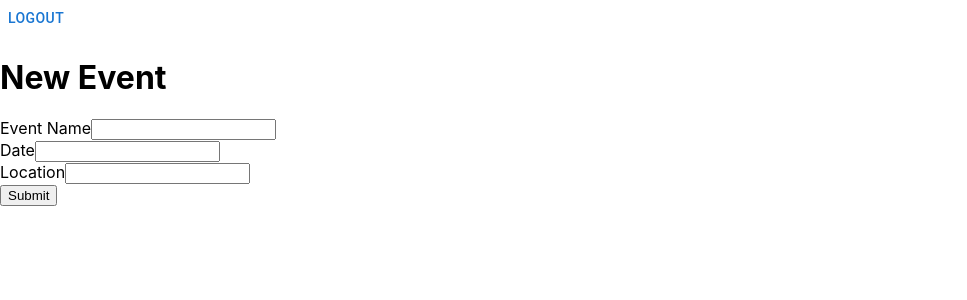
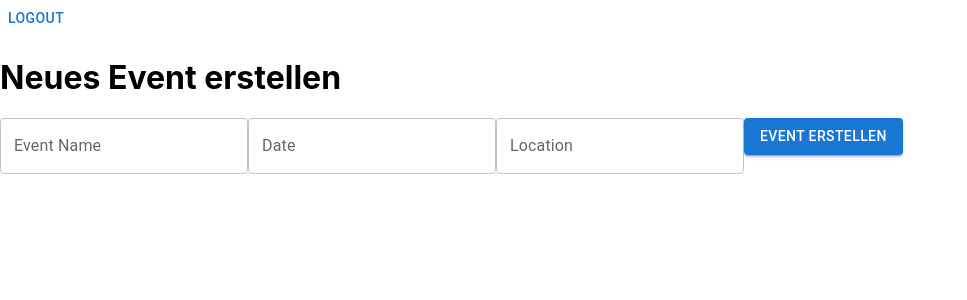
Before and after one commit to SairamVijayakumar19/PLJ2023_uek223_team4_event_frontend, a React (Create React App) app in the folder frontend/: page /addevent in a window 1280 px wide. Shown: the top 300 px of the page, without its empty margins (0-967 px from the left). Built offline with nearby package versions, Linux system fonts and the light colour scheme; no server answers; sample sign-in values are in the browser's storage.

Commit message:
added eventUpdate function

```diff
--- a/frontend/src/Router/Router.tsx
+++ b/frontend/src/Router/Router.tsx
@@ -41,6 +41,9 @@ const Router = () => {
           <PrivateRoute authorities={[]} element={<Eventpage />}></PrivateRoute>
         }
       />
+      <Route
+        path="/editevent/:eventId" element={
+        <PrivateRoute authorities={[]} element={<EventForm />}></PrivateRoute>} />
 
 
       <Route
--- a/frontend/src/components/molecules/UserForm/EventForm.tsx
+++ b/frontend/src/components/molecules/UserForm/EventForm.tsx
@@ -1,83 +1,111 @@
-import { useFormik } from "formik";
-import { useNavigate, useParams } from "react-router-dom";
-import EventService from "../../../Services/EventService";
+import React, { useState, useEffect } from 'react';
+import { useParams, useNavigate } from 'react-router-dom';
+import { Box, Button, TextField } from '@mui/material';
+import { useFormik } from 'formik';
+import { object, string } from 'yup';
+import EventService from '../../../Services/EventService';
+import { createEventData, eventData } from '../../../types/models/Event.model';
 
 export default function EventForm() {
-  const { EventId } = useParams();
+  const { eventId } = useParams();
+  const navigate = useNavigate();
 
-  const navigate = useNavigate();
+  const [event, setEvent] = useState<eventData>({
+    id: '',
+    eventName: '',
+    date: '',
+    location: '',
+  });
+
 
   const formik = useFormik({
     initialValues: {
-      eventName: '',
-      date: '',
-      location: '',
+      id: event.id,
+      eventName: event.eventName,
+      date: event.date,
+      location: event.location,
     },
-
-    onSubmit: (values) => {
-      handleSubmit(values.eventName, values.date, values.location);
+    validationSchema: object({
+      eventName: string().required().min(2).max(50),
+      date: string().required(),
+      location: string().required(),
+    }),
+    onSubmit: (values: eventData) => {
+      handleSubmit(values);
     },
   });
 
-  const handleSubmit = (eventName: string, date: string, location: string) => {
-    EventService.createEvent({
-      eventName: eventName,
-      date: date,
-      location: location,
-      guestList: []
-    })
-      .then((response) => {
-        console.log("response", response);
-        navigate("/event");
-      })
-      .catch((e) => {
-        postMessage(e.response.data);
-      });
+  const handleInputChange = (e: React.ChangeEvent<HTMLInputElement>) => {
+    const { name, value } = e.target;
+    formik.setFieldValue(name, value);
+  };
+
+  const handleSubmit = async (values: eventData) => {
+    try {
+      if (eventId) {
+        await EventService.updateEvent({ ...values, id: eventId });
+        console.log('Event erfolgreich aktualisiert');
+      } else {
+        await EventService.createEvent(values);
+        console.log('Event erfolgreich hinzugefügt');
+      }
+      navigate('/event');
+    } catch (error) {
+      console.error('Fehler beim Speichern des Events: ', error);
+    }
   };
 
   return (
+    <div>
+      <h1>{eventId ? 'Event bearbeiten' : 'Neues Event erstellen'}</h1>
       <form onSubmit={formik.handleSubmit}>
-      <div>
-        <h1>New Event</h1>
-
-        <label htmlFor="eventName">Event Name</label>
-
-        <input
-          id="eventName"
+        <Box>
+          <TextField
             name="eventName"
-          type="text"
-          onChange={formik.handleChange}
+            label="Event Name"
+            variant="outlined"
             onBlur={formik.handleBlur}
+            onChange={handleInputChange}
+            error={Boolean(formik.touched.eventName && formik.errors.eventName)}
             value={formik.values.eventName}
           />
-      </div>
-
-      <div>
-        <label htmlFor="date">Date</label>
-
-        <input
-          id="date"
-          type="text"
-          onChange={formik.handleChange}
+          {formik.errors.eventName && formik.touched.eventName ? (
+            <div style={{ color: 'red' }}>{formik.errors.eventName}</div>
+          ) : null}
+          <TextField
+            name="date"
+            label="Date"
+            variant="outlined"
             onBlur={formik.handleBlur}
+            onChange={handleInputChange}
+            error={Boolean(formik.touched.date && formik.errors.date)}
             value={formik.values.date}
           />
-      </div>
-
-      <div>
-        <label htmlFor="location">Location</label>
-
-        <input
-          id="location"
+          {formik.errors.date && formik.touched.date ? (
+            <div style={{ color: 'red' }}>{formik.errors.date}</div>
+          ) : null}
+          <TextField
             name="location"
-          type="text"
-          onChange={formik.handleChange}
+            label="Location"
+            variant="outlined"
             onBlur={formik.handleBlur}
+            onChange={handleInputChange}
+            error={Boolean(formik.touched.location && formik.errors.location)}
             value={formik.values.location}
           />
+          {formik.errors.location && formik.touched.location ? (
+            <div style={{ color: 'red' }}>{formik.errors.location}</div>
+          ) : null}
+          <Button
+            variant="contained"
+            color="primary"
+            type="submit"
+            disabled={!formik.isValid}
+          >
+            {eventId ? 'Event aktualisieren' : 'Event erstellen'}
+          </Button>
+        </Box>
+      </form>
     </div>
-
-      <button type="submit">Submit</button>
-    </form>
   );
 }
--- a/frontend/src/components/pages/EventPage/Eventpage.tsx
+++ b/frontend/src/components/pages/EventPage/Eventpage.tsx
@@ -17,7 +17,6 @@ export default function SimplePaper() {
   const [events, setEvents] = useState<eventData[]>([]);
 
   useEffect(() => {
-
     loadEvents();
   }, []);
 
@@ -34,10 +33,13 @@ export default function SimplePaper() {
     try {
       await EventService.deleteEventById(id);
       loadEvents();
-      console.log('Event successfully deleted');
+      console.log('Event erfolgreich gelöscht');
     } catch (error) {
       console.error('Fehler beim Löschen des Events: ', error);
     }
+  };
+  const handleEdit = (id: string) => {
+    navigate('/editevent' + id);
   };
 
   return (
--- a/frontend/src/types/models/Event.model.ts
+++ b/frontend/src/types/models/Event.model.ts
@@ -1,9 +1,6 @@
 import { User } from "./User.model";
-
-// test
 export interface eventData {
     id: string;
-    guestList: User[];
     eventName: string;
     date: string;
     location: string;
```
Lines whose indentation alone changed are shown as unchanged.
